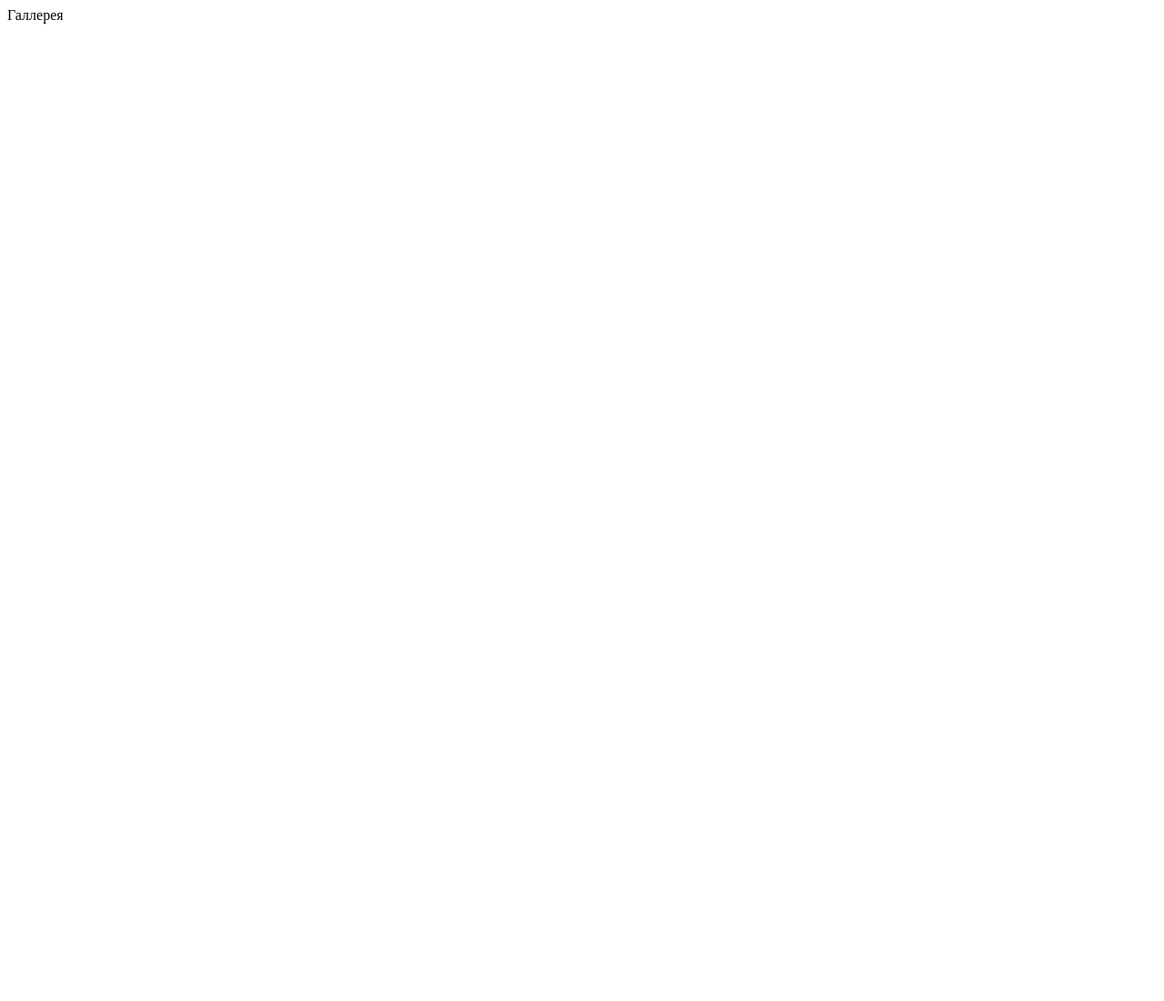
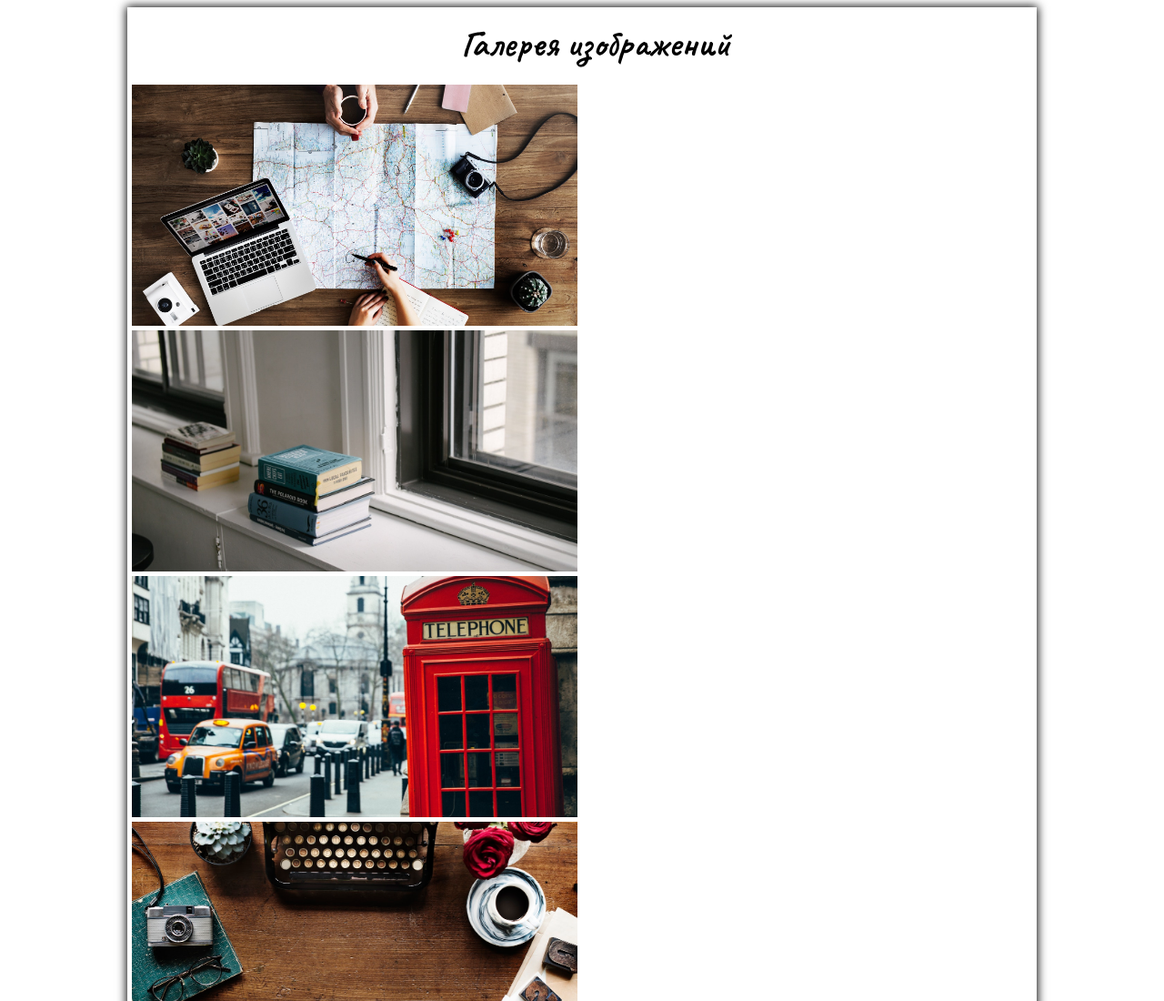
Before and after one commit to dima659/dima659.github.io, a plain HTML site: page gallery/gallery.html in a window 1280 px wide. Shown: the top 1100 px of the page at 91% size. Before the commit the page ends 800 px from the top, so only its background shows below. Drawn offline with Linux system fonts and the light colour scheme.

Commit message:
Добавили код

```diff
--- a/gallery/gallery.html
+++ b/gallery/gallery.html
@@ -5,7 +5,35 @@
     <meta name="viewport" content="width=device-width, initial-scale=1.0">
     <title>Document</title>
 </head>
+<link rel="stylesheet" href="main.css">
+<link rel="preconnect" href="https://fonts.googleapis.com">
+<link rel="preconnect" href="https://fonts.gstatic.com" crossorigin>
+<link href="https://fonts.googleapis.com/css2?family=Caveat:wght@400..700&display=swap" rel="stylesheet">
+
+
 <body>
-    Галлерея
+
+    <main class="main">
+   <h1>Галерея изображений</h1>
+<div class="item" style="background-image: url(img/img1.jpeg);"></div>
+<div class="item" style="background-image: url(img/img2.jpeg);"></div>
+<div class="item" style="background-image: url(img/img3.jpeg);"></div>
+<div class="item" style="background-image: url(img/img4.jpeg);"></div>
+<div class="item" style="background-image: url(img/img5.jpeg);"></div>
+<div class="item" style="background-image: url(img/img6.jpeg);"></div>
+<div class="item" style="background-image: url(img/img7.jpeg);"></div>
+<div class="item" style="background-image: url(img/img8.jpeg);" ></div>
+<div class="item" style="background-image: url(img/img9.jpeg);"></div>
+<div class="item" style="background-image: url(img/img10.jpeg);"></div>
+<div class="item" style="background-image: url(img/img11.jpg);"></div>
+<div class="item" style="background-image: url(img/img12.jpeg);"></div>
+</main>
+
+
+
+
+
+
+
 </body>
 </html>
--- /dev/null
+++ b/gallery/main.css
@@ -0,0 +1,37 @@
+h1{
+margin: auto;
+display: block;
+font-size: 40px;
+text-align: center;
+width: 100%;
+padding: 15px;
+ font-family: "Caveat"
+}
+.item{
+max-height: 265px;
+max-width: 490px;
+background-color: aqua;
+margin: 5px;
+width: calc(50%-10px);
+height: calc(95vw / 2 / 16*9);
+background-position: center;
+-webkit-background-size:cover;
+background-size: cover;
+transition: all 0.5s ease-in-out;
+
+
+
+}
+.main{
+
+max-width: 1000px;
+margin: auto;
+width: 95%;
+display: fex;
+flex-wrap: wrap;
+box-shadow: 0 0 10px 1px
+}
+.item:hover{
+transform:rotate(2deg) scale(1.0) ;
+
+}
```
Also changed, not shown: diary/diary.html (+1 -1 lines), huston/huston.html (+1 -1 lines), index.html (+1 -0 lines), gallery/img/img1.jpeg (added), gallery/img/img10.jpeg (added), gallery/img/img11.jpg (added), gallery/img/img12.jpeg (added), gallery/img/img2.jpeg (added), gallery/img/img3.jpeg (added), gallery/img/img4.jpeg (added), gallery/img/img5.jpeg (added), gallery/img/img6.jpeg (added), gallery/img/img7.jpeg (added), gallery/img/img8.jpeg (added), 1 more files.
